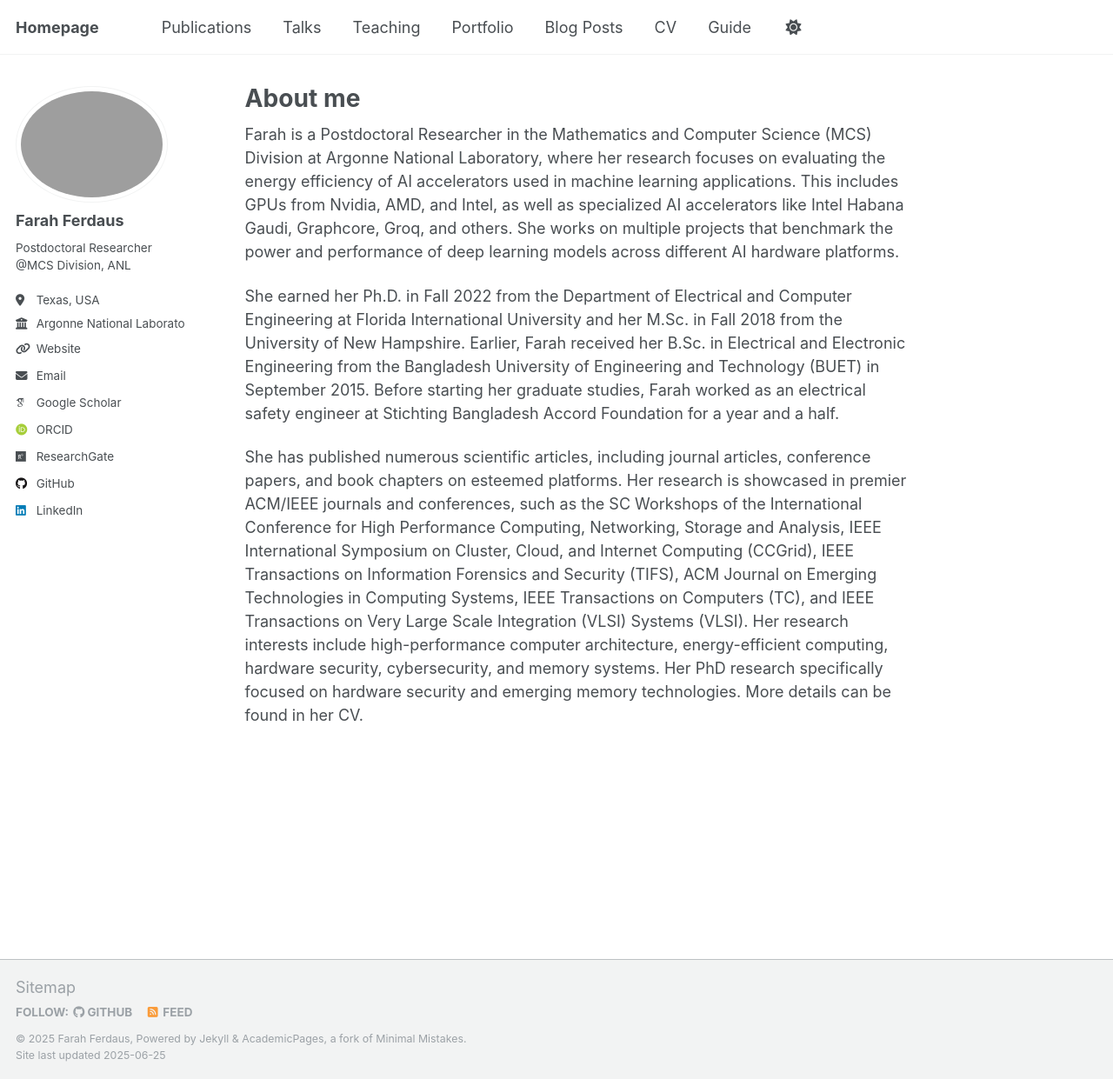
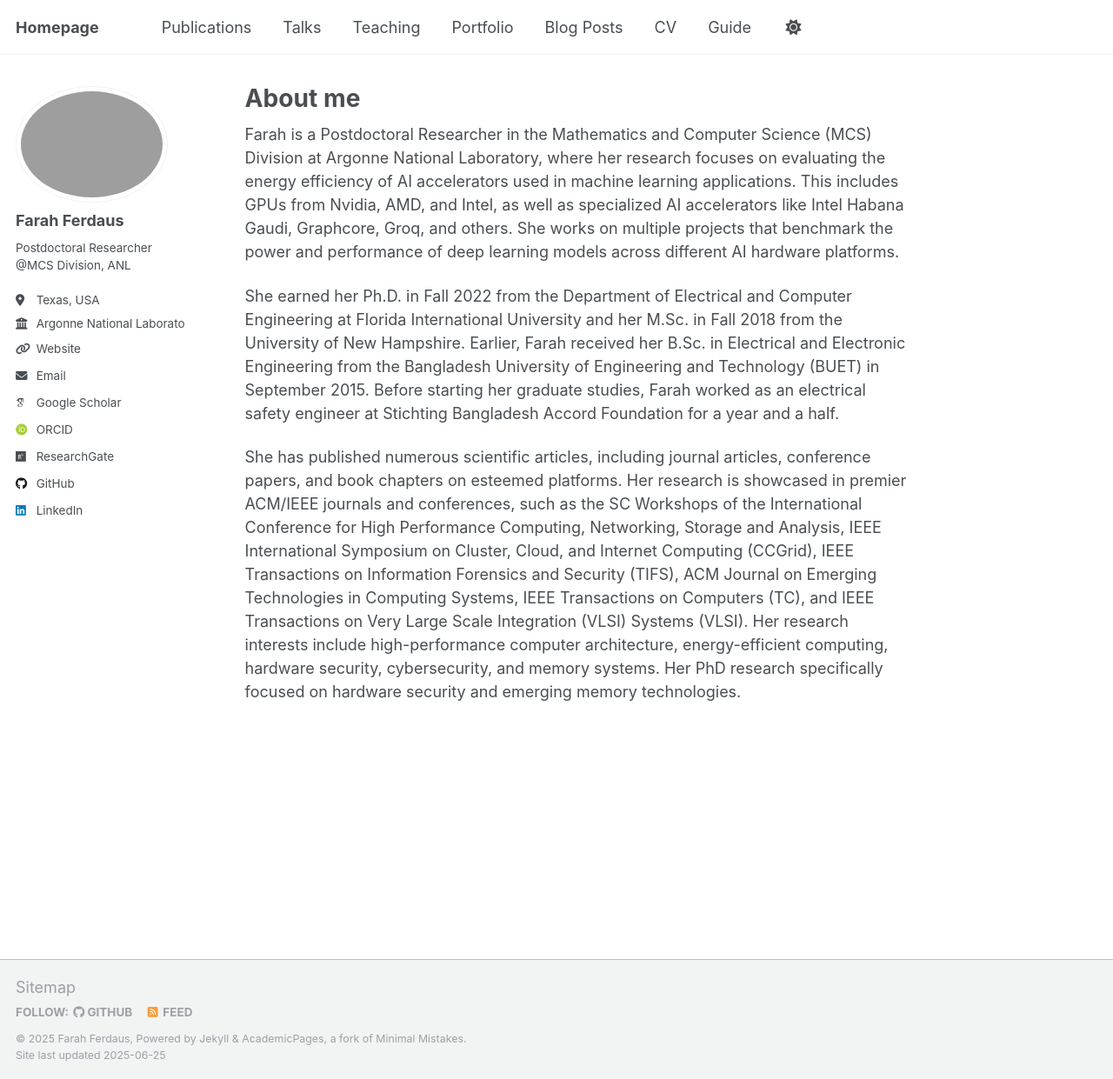
Before and after one commit to fferdaus/fferdaus.github.io, a Jekyll site: the page built from _pages/about.md, in a window 1280 px wide and 1241 px high. Shown: the whole window at 87% size. Built offline with Jekyll 4.4.1, drawn with Linux system fonts in a browser that asks for light colours; some web fonts are replaced.

Commit message:
Update about.md

```diff
--- a/_pages/about.md
+++ b/_pages/about.md
@@ -11,4 +11,4 @@ Farah is a Postdoctoral Researcher in the Mathematics and Computer Science (MCS)
 
 She earned her Ph.D. in Fall 2022 from the Department of Electrical and Computer Engineering at Florida International University and her M.Sc. in Fall 2018 from the University of New Hampshire. Earlier, Farah received her B.Sc. in Electrical and Electronic Engineering from the Bangladesh University of Engineering and Technology (BUET) in September 2015. Before starting her graduate studies, Farah worked as an electrical safety engineer at Stichting Bangladesh Accord Foundation for a year and a half.
 
-She has published numerous scientific articles, including journal articles, conference papers, and book chapters on esteemed platforms. Her research is showcased in premier ACM/IEEE journals and conferences, such as the SC Workshops of the International Conference for High Performance Computing, Networking, Storage and Analysis, IEEE International Symposium on Cluster, Cloud, and Internet Computing (CCGrid), IEEE Transactions on Information Forensics and Security (TIFS), ACM Journal on Emerging Technologies in Computing Systems, IEEE Transactions on Computers (TC), and IEEE Transactions on Very Large Scale Integration (VLSI) Systems (VLSI). Her research interests include high-performance computer architecture, energy-efficient computing, hardware security, cybersecurity, and memory systems. Her PhD research specifically focused on hardware security and emerging memory technologies. More details can be found in her CV.
+She has published numerous scientific articles, including journal articles, conference papers, and book chapters on esteemed platforms. Her research is showcased in premier ACM/IEEE journals and conferences, such as the SC Workshops of the International Conference for High Performance Computing, Networking, Storage and Analysis, IEEE International Symposium on Cluster, Cloud, and Internet Computing (CCGrid), IEEE Transactions on Information Forensics and Security (TIFS), ACM Journal on Emerging Technologies in Computing Systems, IEEE Transactions on Computers (TC), and IEEE Transactions on Very Large Scale Integration (VLSI) Systems (VLSI). Her research interests include high-performance computer architecture, energy-efficient computing, hardware security, cybersecurity, and memory systems. Her PhD research specifically focused on hardware security and emerging memory technologies.
```
